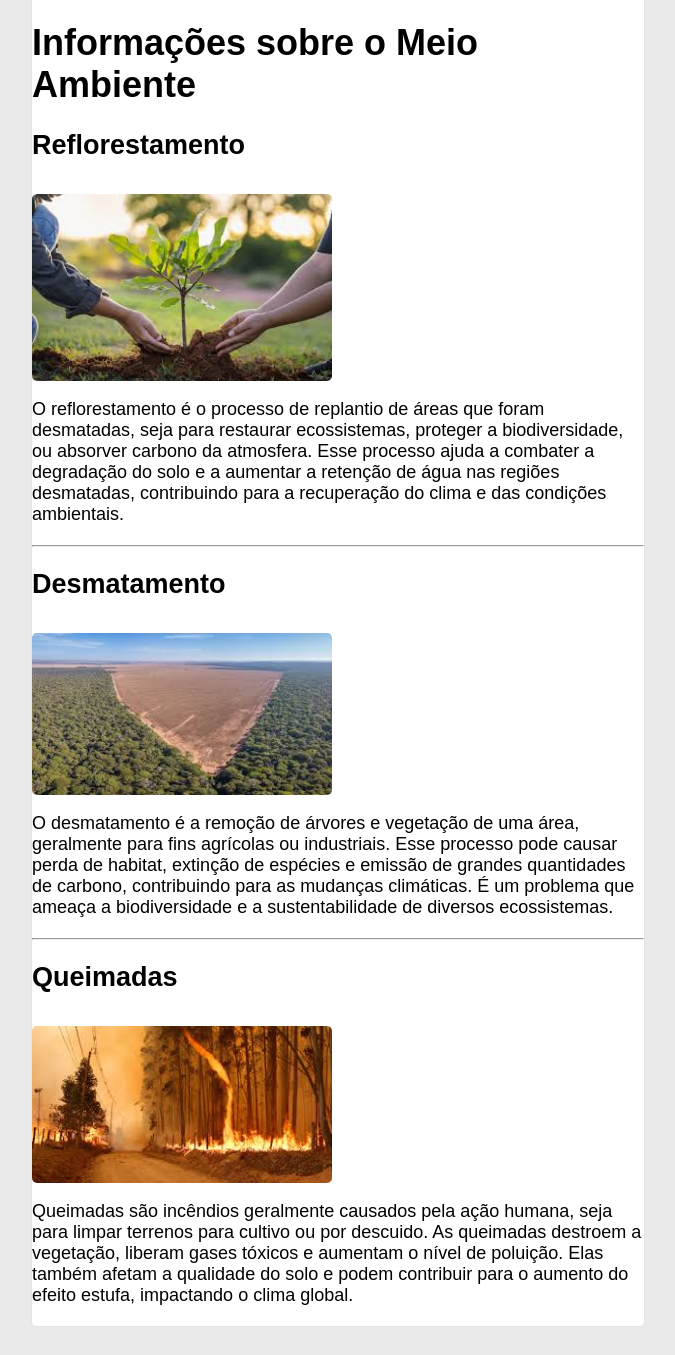
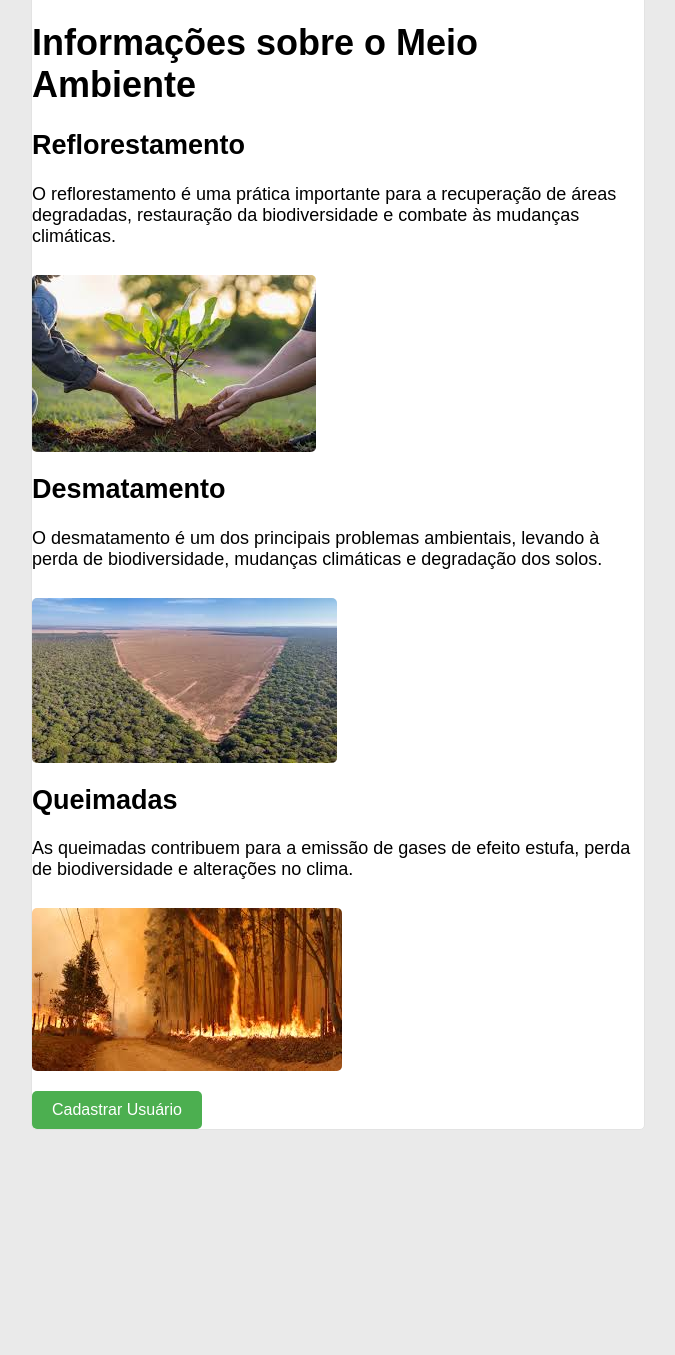
Before and after one commit to Josuebvr/APS2024-02PHP, a PHP site: page /index.php?p=meioambiente in a window 1280 px wide. Shown: the part 247-1602 px from the top of the page, without its empty margins (302-977 px from the left). After the commit the page ends 1376 px from the top, so only its background shows below. Run offline with PHP 8.4, Linux system fonts and the light colour scheme; the visitor is signed in with stand-in values (Sample User, id 1).

```diff
--- a/conteudo/meioambiente.php
+++ b/conteudo/meioambiente.php
@@ -2,36 +2,46 @@
 <h1>Bem-vindo à página de Informações sobre o Meio Ambiente!</h1>
 <p>Aqui você encontrará diversas informações e notícias sobre preservação ambiental, sustentabilidade, e muito mais.</p>
 
-<!-- conteudo/meioambiente.php -->
+<?php
+session_start();
+if (!isset($_SESSION['niveldeacesso'])) {
+    echo "Você precisa estar logado para acessar esta página.";
+    exit;
+}
+
+$niveldeacesso = $_SESSION['niveldeacesso'];
+?>
+
 <h1>Informações sobre o Meio Ambiente</h1>
 
-<!-- Seção Reflorestamento -->
 <section>
     <h2>Reflorestamento</h2>
-    <img src="imagens/reflorestamento.jpg" alt="Imagem de reflorestamento" width="300">
-    <p>
-        O reflorestamento é o processo de replantio de áreas que foram desmatadas, seja para restaurar ecossistemas, proteger a biodiversidade, ou absorver carbono da atmosfera. Esse processo ajuda a combater a degradação do solo e a aumentar a retenção de água nas regiões desmatadas, contribuindo para a recuperação do clima e das condições ambientais.
-    </p>
+    <p>O reflorestamento é uma prática importante para a recuperação de áreas degradadas, restauração da biodiversidade e combate às mudanças climáticas.</p>
+    <img src="imagens/reflorestamento.jpg" alt="Imagem sobre Reflorestamento">
 </section>
 
-<hr>
-
-<!-- Seção Desmatamento -->
+<?php if ($niveldeacesso >= 2): ?>
 <section>
     <h2>Desmatamento</h2>
-    <img src="imagens/desmatamento.jpg" alt="Imagem de desmatamento" width="300">
-    <p>
-        O desmatamento é a remoção de árvores e vegetação de uma área, geralmente para fins agrícolas ou industriais. Esse processo pode causar perda de habitat, extinção de espécies e emissão de grandes quantidades de carbono, contribuindo para as mudanças climáticas. É um problema que ameaça a biodiversidade e a sustentabilidade de diversos ecossistemas.
-    </p>
+    <p>O desmatamento é um dos principais problemas ambientais, levando à perda de biodiversidade, mudanças climáticas e degradação dos solos.</p>
+    <img src="imagens/desmatamento.jpg" alt="Imagem sobre Desmatamento">
 </section>
+<?php endif; ?>
 
-<hr>
-
-<!-- Seção Queimadas -->
+<?php if ($niveldeacesso >= 3): ?>
 <section>
     <h2>Queimadas</h2>
-    <img src="imagens/queimadas.jpg" alt="Imagem de queimadas" width="300">
-    <p>
-        Queimadas são incêndios geralmente causados pela ação humana, seja para limpar terrenos para cultivo ou por descuido. As queimadas destroem a vegetação, liberam gases tóxicos e aumentam o nível de poluição. Elas também afetam a qualidade do solo e podem contribuir para o aumento do efeito estufa, impactando o clima global.
-    </p>
+    <p>As queimadas contribuem para a emissão de gases de efeito estufa, perda de biodiversidade e alterações no clima.</p>
+    <img src="imagens/queimadas.jpg" alt="Imagem sobre Queimadas">
 </section>
+<?php endif; ?>
+
+<?php if ($niveldeacesso == 3): ?>
+    <div style="margin-top: 20px;">
+        <a href="index.php?p=cadastrar">
+            <button style="padding: 10px 20px; font-size: 16px; background-color: #4CAF50; color: white; border: none; border-radius: 5px; cursor: pointer;">
+                Cadastrar Usuário
+            </button>
+        </a>
+    </div>
+<?php endif; ?>
--- a/index.php
+++ b/index.php
@@ -57,6 +57,11 @@
 </head>
 <body>
     <div class=principal>
+
+    <?php if (isset($_SESSION['niveldeacesso']) && $_SESSION['niveldeacesso'] == 3): ?>
+    <a href="index.php?p=cadastrar">Cadastrar um usuário</a>
+<?php endif; ?>
+
         <?php
 
         if (isset($_GET['p'])) {
```
Also changed, not shown: conteudo/cadastrar.php (+12 -11 lines).
